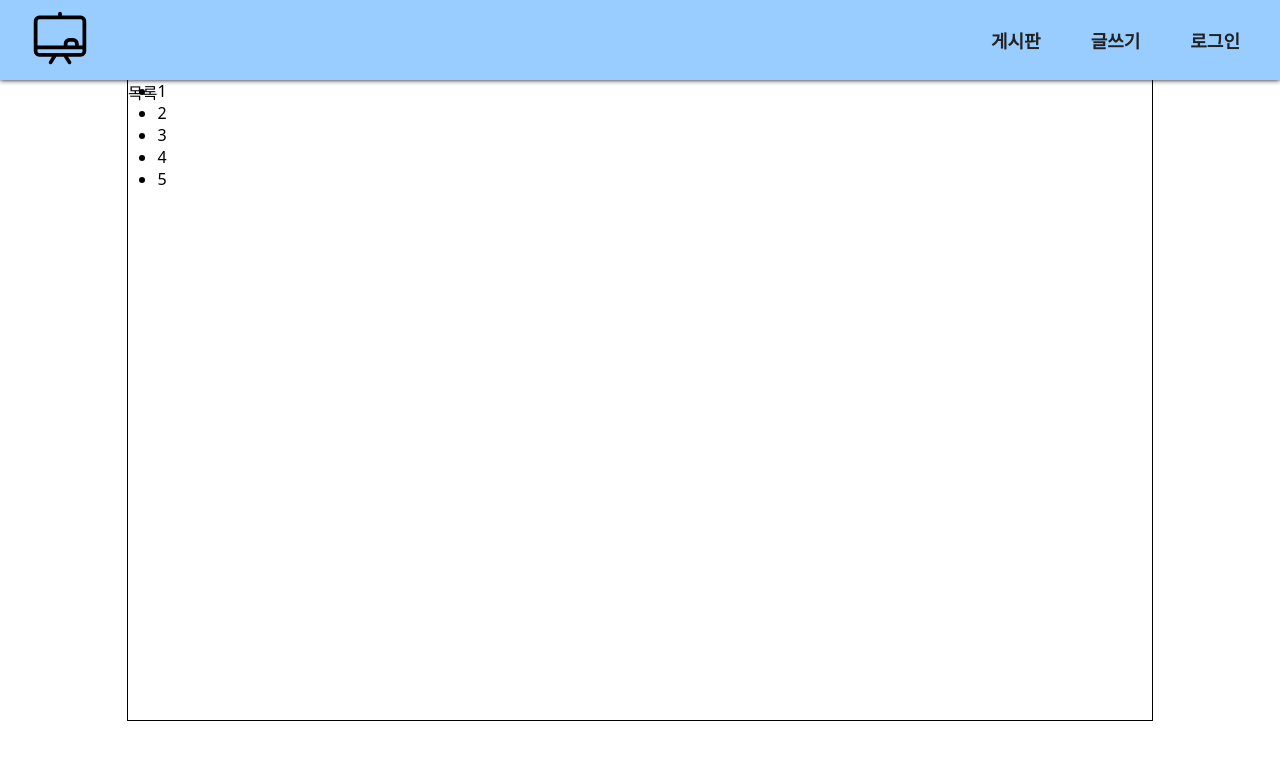
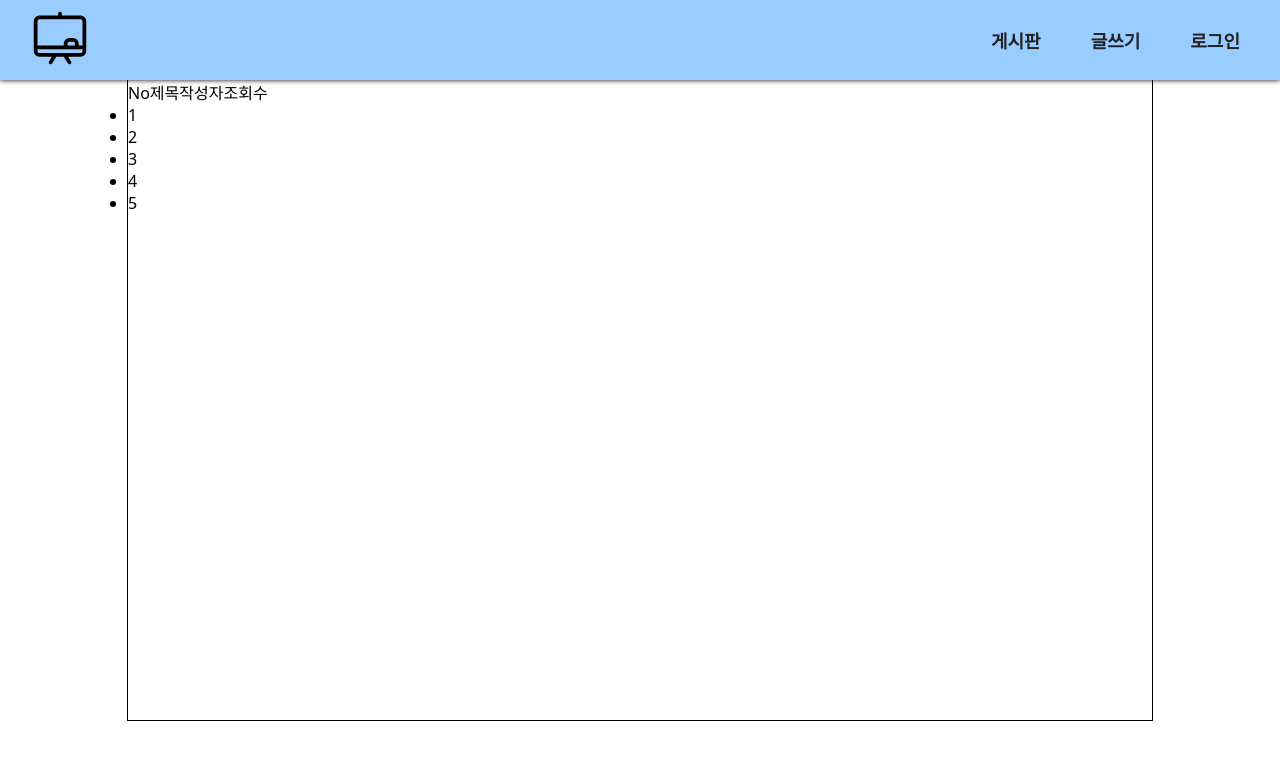
Before and after one commit to KimKyungYun/board_app, a React (Create React App) app: page /list in a window 1280 px wide. Shown: the top 760 px of the page. Built offline with nearby package versions, Linux system fonts and the light colour scheme; a web font is replaced by a local one.

Commit message:
feat:  목록수정

```diff
--- a/package.json
+++ b/package.json
@@ -10,7 +10,6 @@
     "@types/node": "^16.7.13",
     "@types/react": "^18.0.0",
     "@types/react-dom": "^18.0.0",
-    "eslint": "^8.44.0",
     "global": "^4.4.0",
     "jotai": "^2.2.1",
     "node-sass": "^9.0.0",
--- a/src/components/common/TopNavigation/TopNavigation.module.scss
+++ b/src/components/common/TopNavigation/TopNavigation.module.scss
@@ -17,6 +17,10 @@
   &__logo--link {
     width: 60px;
     margin-left: 30px;
+
+    @include media.media-breakpoint-down(mobile) {
+      width: 40px;
+    }
   }
 
   &__links {
@@ -25,6 +29,11 @@
     margin-right: 40px;
     gap: 50px;
     list-style: none;
+
+    @include media.media-breakpoint-down(mobile) {
+      gap: 15px;
+      margin-right: 20px;
+    }
   }
 
   &__link {
@@ -32,5 +41,9 @@
     font-size: 18px;
     text-decoration: none;
     color: #222222;
+
+    @include media.media-breakpoint-down(mobile) {
+      font-size: 16px;
+    }
   }
 }
--- a/src/components/common/TopNavigation/index.tsx
+++ b/src/components/common/TopNavigation/index.tsx
@@ -1,7 +1,6 @@
 import {Link,useLocation} from 'react-router-dom';
 import {ReactComponent as Logo} from '../../../assets/Icon/board_icon.svg';
 import styles from './TopNavigation.module.scss';
-
 export default function TopNavigation(){
   const auth=true;
   const location=useLocation();
--- a/src/pages/Auth/Login/Login.module.scss
+++ b/src/pages/Auth/Login/Login.module.scss
@@ -1,4 +1,4 @@
-@use "src/utils/styles/mediaQuery";
+@use "src/utils/styles/mediaQuery" as media;
 
 .content {
   display: flex;
@@ -48,7 +48,7 @@
   &__login {
     width: 350px;
     height: 40px;
-    border-radius:20px;
+    border-radius: 20px;
     margin-top: 20px;
     border: none;
     background-color: #c4c4c4;
--- a/src/pages/Auth/Login/index.tsx
+++ b/src/pages/Auth/Login/index.tsx
@@ -1,5 +1,4 @@
 import styles from './Login.module.scss';
-import {useState} from 'react';
 import AuthDetail from '../../../components/Auth/AuthDetail';
 import { Link } from 'react-router-dom';
 
@@ -10,7 +9,7 @@ export default function Login(){
       <div className={styles.form}>
       <form className={styles.loginform}>
         <AuthDetail name='로그인하기' first='게시판에 게시글을 작성하시려면' second='로그인하세요'/>
-        {}
+
         <input type="text" placeholder='아이디' className={styles.loginform__input}/>
         <input type="text" placeholder='비밀번호' className={styles.loginform__input}/>
         <div className={styles.loginform__signup}>
--- a/src/pages/BoardList/BoardList.module.scss
+++ b/src/pages/BoardList/BoardList.module.scss
@@ -4,13 +4,21 @@
   display: flex;
   justify-content: center;
   align-items: center;
-  width: 100%;
   min-height: 100vh;
 }
 
-.list {
+.board {
+  padding: 0;
   width: 80%;
   height: 80vh;
   display: flex;
+  flex-direction: column;
   border: 1px solid black;
+
+  @include media.media-breakpoint-down(mobile) {
+    width: 375px;
+  }
+  &__list {
+    padding: 0;
+  }
 }
--- a/src/pages/BoardList/index.tsx
+++ b/src/pages/BoardList/index.tsx
@@ -2,9 +2,14 @@ import styles from "./BoardList.module.scss";
 export default function BoardList() {
   return (
     <div className={styles.content}>
-      <div className={styles.list}>
-        목록
-        <ul>
+      <div className={styles.board}>
+        <div>
+          <span>No</span>
+          <span>제목</span>
+          <span>작성자</span>
+          <span>조회수</span>
+        </div>
+        <ul className={styles.board__list}>
           <li>1</li>
           <li>2</li>
           <li>3</li>
```
Also changed, not shown: 1 other file (tests, documents, lock files or other folders).
